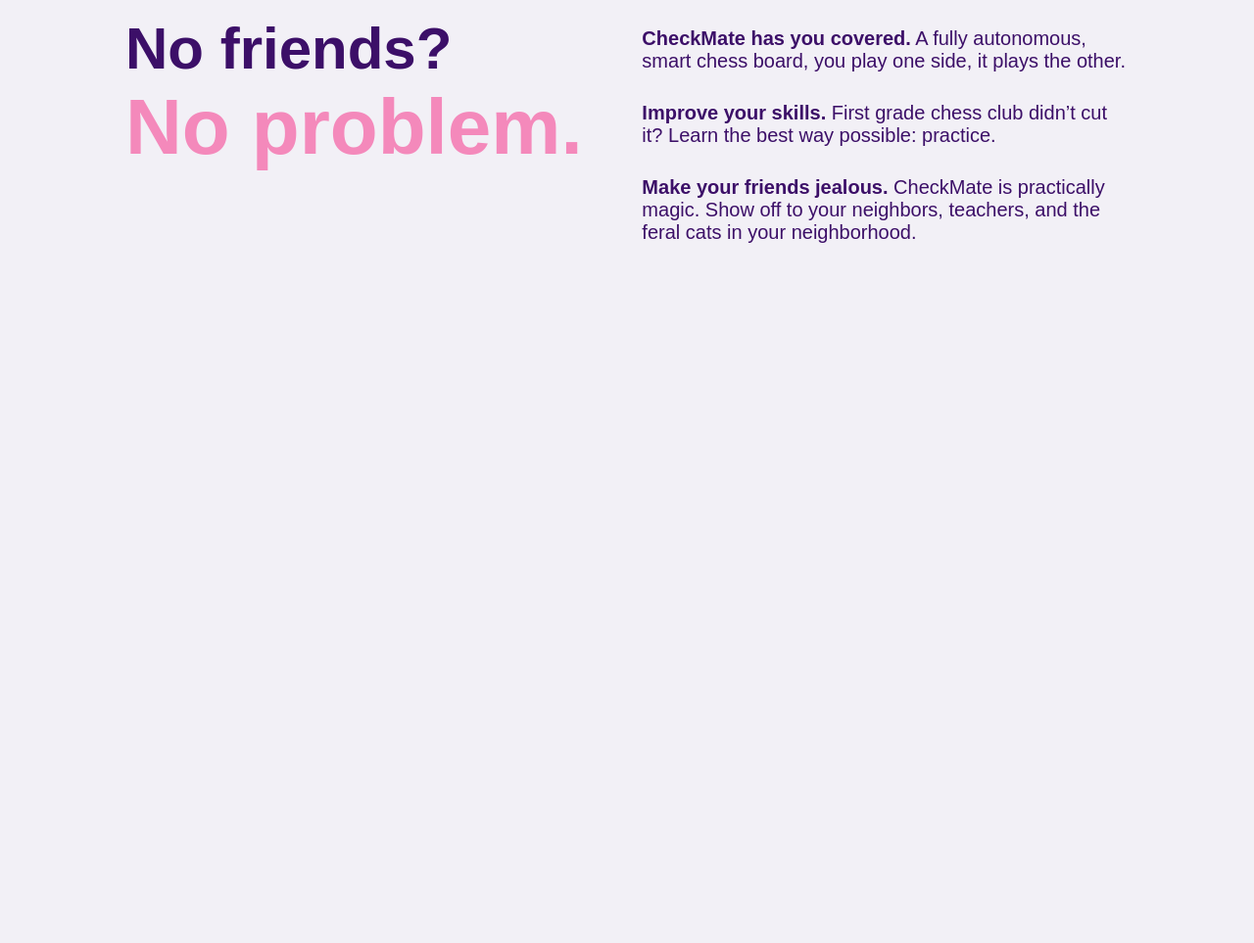
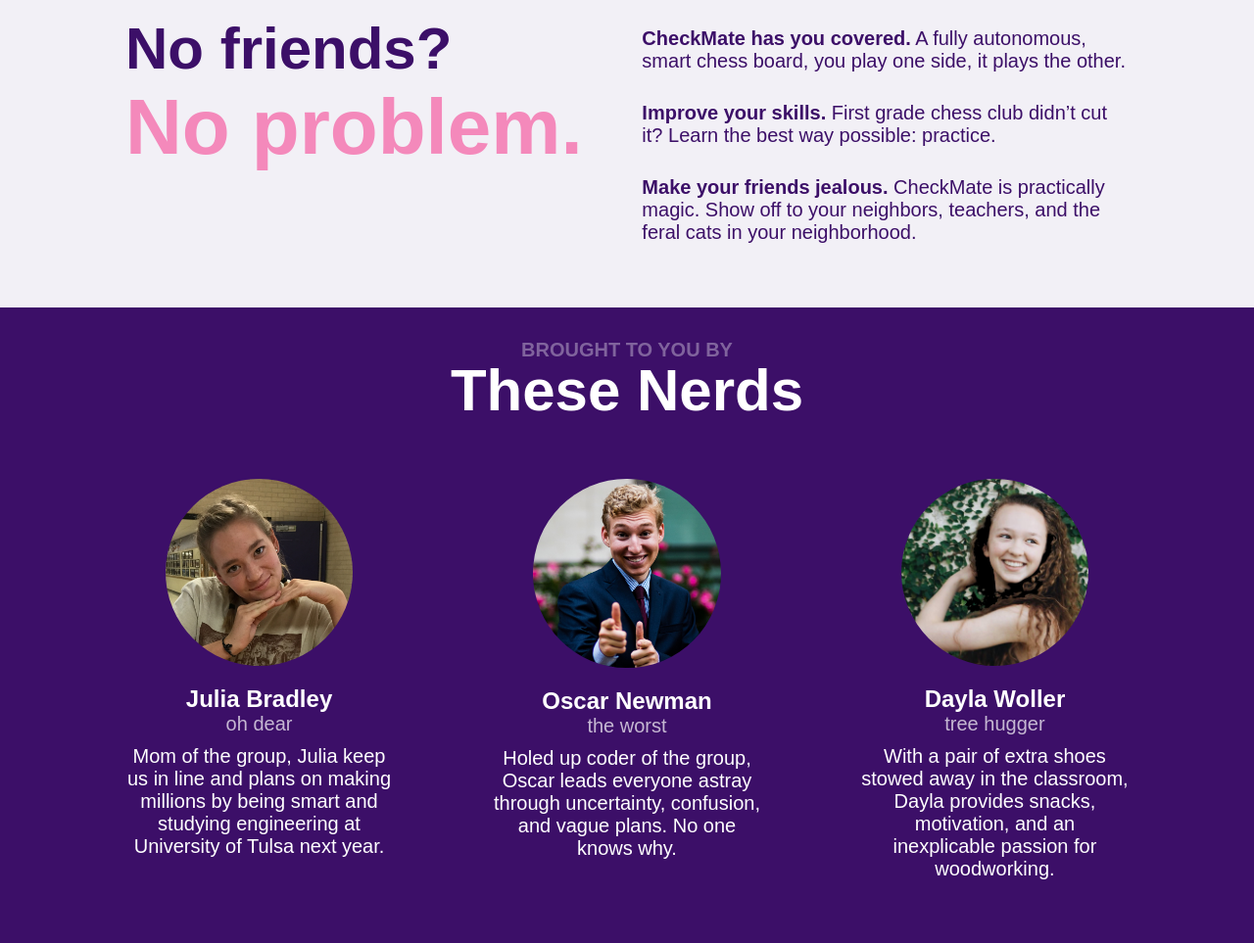
Before and after one commit to oscarnewman/checkmate-web, a plain HTML site: page index.html in a window 1280 px wide. Shown: the part 672-1635 px from the top of the page at 98% size. Before the commit the page ends 986 px from the top, so only its background shows below. Drawn offline with nearby package versions, Linux system fonts and the light colour scheme.

Commit message:
bios section added

```diff
--- a/index.html
+++ b/index.html
@@ -68,6 +68,42 @@
 
         </section>
 
+        <section class="team-bios">
+
+            <div class="_container">
+
+                <h3 class="subtitle">Brought to you by</h3>
+                <h3 class="title">These Nerds</h3>
+
+                <div class="bios">
+
+                    <div class="bio-block">
+                        <img src="img/julia.jpg" alt="">
+                        <p class="name">Julia Bradley</p>
+                        <p class="subtitle">Oh Dear</p>
+                        <p class="bio">Mom of the group, Julia keep us in line and plans on making millions by being smart and studying engineering at University of Tulsa next year.</p>
+                    </div>
+
+                    <div class="bio-block">
+                        <img src="img/oscar.jpg" alt="">
+                        <p class="name">Oscar Newman</p>
+                        <p class="subtitle">The Worst</p>
+                        <p class="bio">Holed up coder of the group, Oscar leads everyone astray through uncertainty, confusion, and vague plans. No one knows why.</p>
+                    </div>
+
+                    <div class="bio-block">
+                        <img src="img/dayla.jpg" alt="">
+                        <p class="name">Dayla Woller</p>
+                        <p class="subtitle">tree hugger</p>
+                        <p class="bio">With a pair of extra shoes stowed away in the classroom, Dayla provides snacks, motivation, and an inexplicable passion for woodworking.</p>
+                    </div>
+
+                </div>
+
+            </div>
+
+        </section>
+
 
         <script src="https://code.jquery.com/jquery-1.12.0.min.js"></script>
         <script>window.jQuery || document.write('<script src="js/vendor/jquery-1.12.0.min.js"><\/script>')</script>
--- /dev/null
+++ b/sass/components/_bio-block.sass
@@ -0,0 +1,30 @@
+.bio-block
+    > img
+        width: 70%
+        margin: auto
+        border-radius: 50%
+        margin-bottom: 20px
+        display: block
+
+    > p
+        text-align: center
+        margin: 0
+        padding: 0
+
+    > .name
+        color: white
+        font-size: 24px
+        font-weight: 600
+
+    > .subtitle
+        color: white
+        opacity: 0.7
+        font-size: 20px
+        font-weight: 400
+        text-transform: lowercase
+        margin-bottom: .5em
+
+    > .bio
+        color: white
+        font-size: 20px
+        font-weight: 300
--- /dev/null
+++ b/sass/components/_team-bios.sass
@@ -0,0 +1,31 @@
+.team-bios
+    background: $theme-dark
+    padding: 2em 0
+
+    > ._container
+        > h3
+            color: white
+            text-align: center
+            padding: 0
+            margin: 0
+
+        > .subtitle
+            opacity: .35
+            text-transform: uppercase
+            font-size: 20px
+
+        > .title
+            font-size: 60px
+            line-height: 60px
+            margin-bottom: 1em
+
+        > .bios
+            margin-bottom: 2em
+            +clearfix()
+
+        .bio-block
+            +column(1/3, $gutter: 10)
+
+            @media (max-width: 600px)
+                +column(1)
+                margin-bottom: 60px
--- a/sass/style.sass
+++ b/sass/style.sass
@@ -10,6 +10,8 @@
 @import 'components/logo-block'
 @import 'components/cta-block'
 @import 'components/project-description'
+@import 'components/bio-block'
+@import 'components/team-bios'
 
 // Helpers
 @import 'helpers/container'
```
Also changed, not shown: css/style.css, img/dayla.jpg (added), img/julia.jpg (added), img/oscar.jpg (added).
